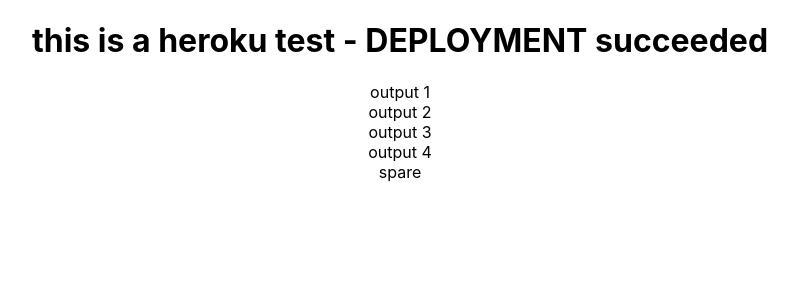
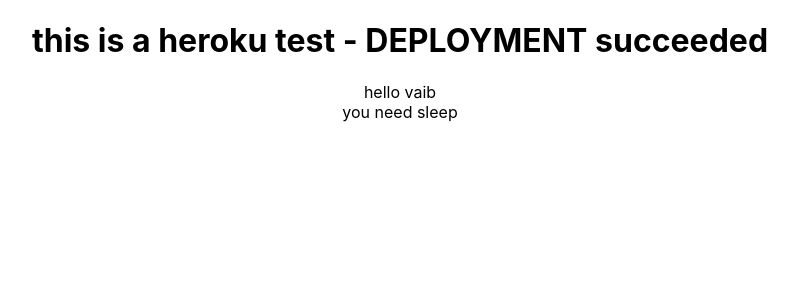
Before and after one commit to derekCormack/derektestreact, a React (Create React App) app: page / in a window 1280 px wide. Shown: the top 300 px of the page, without its empty margins (240-1038 px from the left). Built offline with nearby package versions, Linux system fonts and the light colour scheme.

Commit message:
Revert "Add grid"

```diff
--- a/package.json
+++ b/package.json
@@ -8,7 +8,6 @@
     "@testing-library/user-event": "^7.1.2",
     "react": "^16.13.1",
     "react-dom": "^16.13.1",
-    "react-script": "^2.0.5",
     "react-scripts": "3.4.1",
     "serve": "^11.3.0"
   },
--- a/src/App.css
+++ b/src/App.css
@@ -36,7 +36,3 @@
     transform: rotate(360deg);
   }
 }
-
-#dtable {
-  grid-template-columns: repeat(7, auto);
-}
--- a/src/App.js
+++ b/src/App.js
@@ -5,18 +5,8 @@
   return (
     <div className="App">
      <h1> this is a heroku test - DEPLOYMENT succeeded</h1>
-
-
-      <div id = "dtable">
-        <div>output 1</div>
-        <div>output 2</div>
-        <div>output 3</div>
-        <div>output 4</div>
-        <div>spare</div>
-      </div>
-
-
-
+      <div>hello vaib</div>
+      <div>you need sleep</div>
     </div>
   );
 }
```
Also changed, not shown: 1 other file (tests, documents, lock files or other folders).
